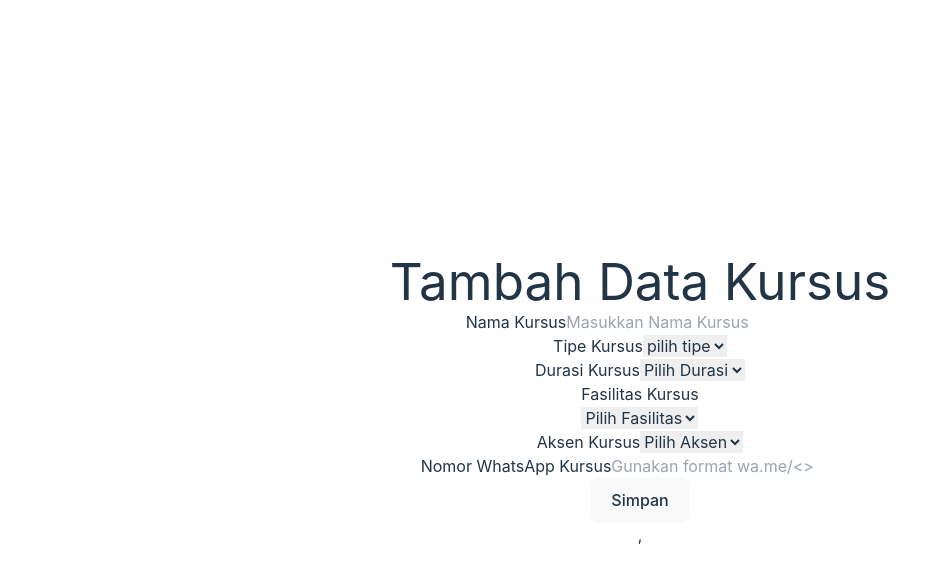
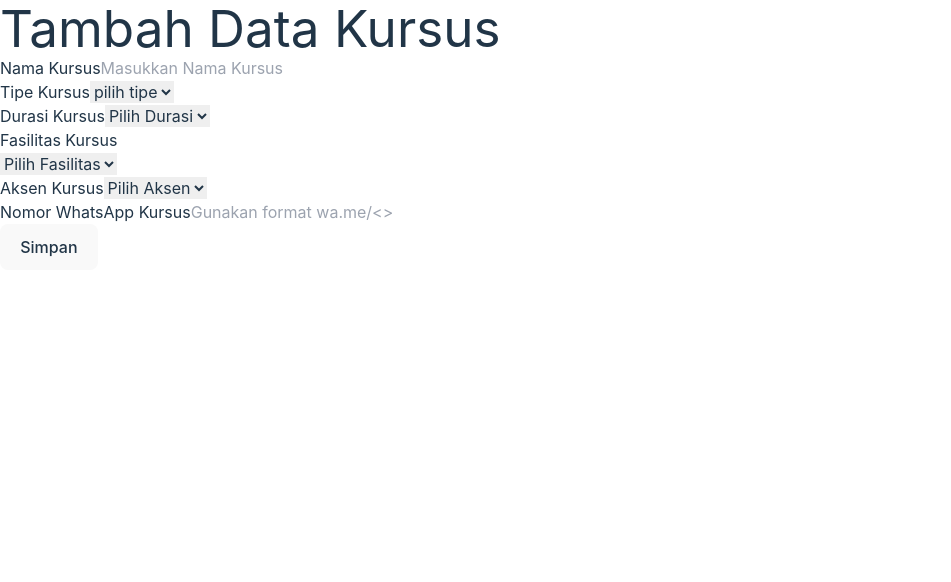
Before and after one commit to alvin371/courses-react, a React (Vite) app in the folder go-king-mvp/: page /create-course in a window 1280 px wide. Shown: the top 582 px of the page, without its empty margins (0-951 px from the left). Built offline with nearby package versions, Linux system fonts and the light colour scheme.

Commit message:
update styling

```diff
--- a/go-king-mvp/src/index.css
+++ b/go-king-mvp/src/index.css
@@ -23,12 +23,13 @@ a:hover {
   color: #535bf2;
 }
 
+* {
+  box-sizing: border-box;
+}
+
 body {
   margin: 0;
-  display: flex;
-  place-items: center;
-  min-width: 320px;
-  min-height: 100vh;
+  padding: 0;
 }
 
 h1 {
--- a/go-king-mvp/src/main.jsx
+++ b/go-king-mvp/src/main.jsx
@@ -8,7 +8,7 @@ import './index.css'
 ReactDOM.createRoot(document.getElementById('root')).render(
     <StrictMode>
       {/* <Provider store={store}> */}
-        <App />,
+        <App />
       {/* </Provider>, */}
     </StrictMode>
 )
--- a/go-king-mvp/src/views/AIchat.jsx
+++ b/go-king-mvp/src/views/AIchat.jsx
@@ -2,7 +2,7 @@ import React from 'react'
 
 const AIchat = () => {
   return (
-    <div>AIchat</div>
+    <div></div>
   )
 }
 
--- a/go-king-mvp/src/views/App.css
+++ b/go-king-mvp/src/views/App.css
@@ -3,23 +3,16 @@
 @tailwind utilities;
 
 #root {
-  max-width: 1280px;
-  margin: 0 auto;
-  padding: 2rem;
-  text-align: center;
+  min-height: 100vh;
+  min-width: 100vw;
+  height: 100%;
+  width: 100%;
 }
 
 .logo {
-  height: 6em;
   padding: 1.5em;
   will-change: filter;
   transition: filter 300ms;
-}
-.logo:hover {
-  filter: drop-shadow(0 0 2em #646cffaa);
-}
-.logo.react:hover {
-  filter: drop-shadow(0 0 2em #61dafbaa);
 }
 
 @keyframes logo-spin {
--- a/go-king-mvp/src/views/admin/CreateCourse.jsx
+++ b/go-king-mvp/src/views/admin/CreateCourse.jsx
@@ -22,12 +22,12 @@ const CreateCourse = () => {
   console.log(course)
 
   return (
-    <div className="bg-emerald-100 text-stone-800">
-      <div className="container mx-auto p-4">
+    <div className="w-full h-screen bg-emerald-100 text-stone-800">
+      <div className="container h-full m-auto p-4 flex flex-col justify-center">
         <h1 className="text-2xl font-bold mb-4">Tambah Data Kursus</h1>
         <div>
           <form onSubmit={handleSubmit}>
-            <div className="mb-4">
+            <div className="w-2/4 mb-4">
               <label htmlFor="title" className="block font-semibold">Nama Kursus</label>
               <input
                 type="text"
@@ -39,7 +39,7 @@ const CreateCourse = () => {
                 onChange={(e) => handleInputChange('title', e.target.value)}
               />
             </div>
-            <div className="mb-4">
+            <div className="w-2/4 mb-4">
               <label htmlFor="type" className="block font-semibold">Tipe Kursus</label>
               <select
                 className="w-full p-2 border bg-slate-50 border-gray-300 rounded"
@@ -54,7 +54,7 @@ const CreateCourse = () => {
                 <option value="BASIC">BASIC</option>
               </select>
             </div>
-            <div className="mb-4">
+            <div className=" w-2/4 mb-4">
               <label htmlFor="duration" className="block font-semibold">Durasi Kursus</label>
               <select
                 className="w-full p-2 border bg-slate-50 border-gray-300 rounded"
@@ -70,7 +70,7 @@ const CreateCourse = () => {
                 <option value="6 bulan">6 Bulan</option>
               </select>
             </div>
-            <div className="mb-4">
+            <div className="w-2/4 mb-4">
               <label htmlFor="facility" className="block font-semibold">Fasilitas Kursus</label>
               <div>
                 <select
@@ -86,7 +86,7 @@ const CreateCourse = () => {
                 </select>
               </div>
             </div>
-            <div className="mb-4">
+            <div className="w-2/4 mb-4">
               <label htmlFor="aksen_kursus" className="block font-semibold">Aksen Kursus</label>
               <select
                 className="w-full p-2 border bg-slate-50 border-gray-300 rounded"
@@ -102,7 +102,7 @@ const CreateCourse = () => {
                 <option value="Mandarin">Mandarin</option>
               </select>
             </div>
-            <div className="mb-4">
+            <div className="w-2/4 mb-4">
               <label htmlFor="contact" className="block font-semibold">Nomor WhatsApp Kursus</label>
               <input
                 type="text"
```
